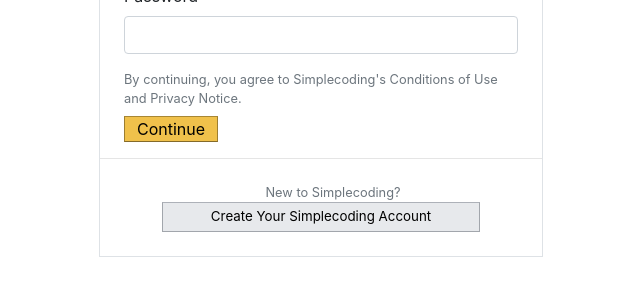
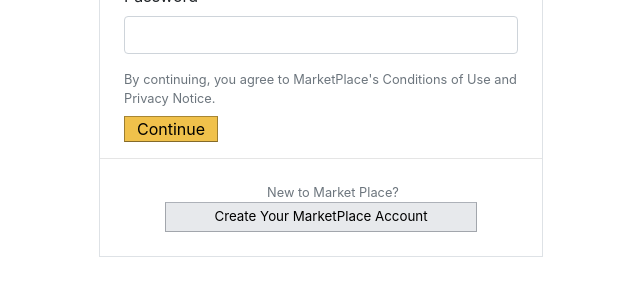
Before and after one commit to trohit7/Ecommerce-Frontend, a Vue app: page /signin in a window 1280 px wide. Shown: the part 293-575 px from the top of the page, without its empty margins (319-959 px from the left). Built offline with nearby package versions, Linux system fonts and the light colour scheme; no server answers.

Commit message:
updated singUp page

```diff
--- a/src/views/Signin.vue
+++ b/src/views/Signin.vue
@@ -33,7 +33,7 @@
               />
             </div>
             <small class="form-text text-muted"
-              >By continuing, you agree to Simplecoding's Conditions of Use and
+              >By continuing, you agree to MarketPlace's Conditions of Use and
               Privacy Notice.</small
             >
             <button type="submit" class="btn btn-primary mt-2 py-0">
@@ -49,13 +49,13 @@
           </form>
           <hr />
           <small class="form-text text-muted pt-2 pl-4 text-center"
-            >New to Simplecoding?</small
+            >New to Market Place?</small
           >
           <p class="text-center">
             <router-link
               :to="{ name: 'Signup' }"
               class="btn btn-dark text-center mx-auto px-5 py-1 mb-2"
-              >Create Your Simplecoding Account</router-link
+              >Create Your MarketPlace Account</router-link
             >
           </p>
         </div>
--- a/src/views/Signup.vue
+++ b/src/views/Signup.vue
@@ -112,9 +112,11 @@
           password: this.password,
         };
 
+        console.log('user',user);
+
         // call the API
         await axios
-          .post(`${this.baseURL}user/signup`, user)
+          .post(`${this.baseURL}user/signUp`, user)
           .then(() => {
             // redirect to home page
             this.$router.replace("/");
@@ -125,7 +127,7 @@
             });
           })
           .catch((err) => {
-            console.log(err);
+            console.log("err",err);
           });
       } else {
         // passwords are not matching
```
Also changed, not shown: 1 other file (tests, documents, lock files or other folders).
